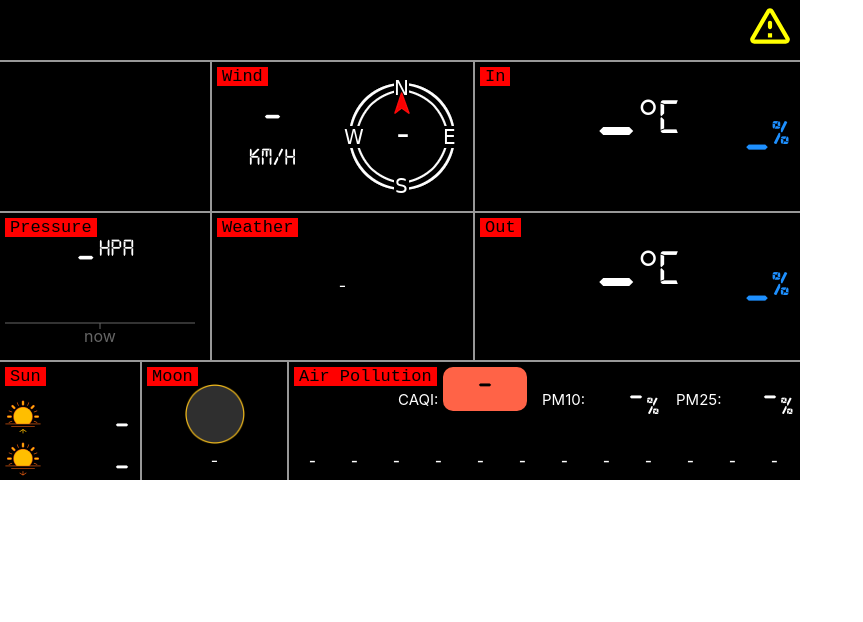
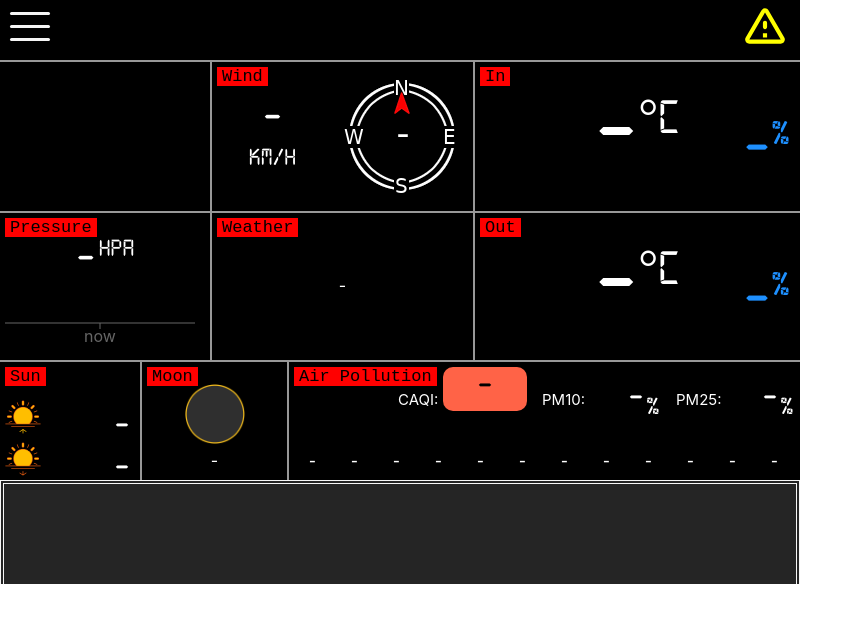
Before and after one commit to pawbla/HomeActiveDisplay, a React (Create React App) app in the folder home-active-display/: page / in a window 1280 px wide. Shown: the top 622 px of the page, without its empty margins (0-863 px from the left). Built offline with nearby package versions, Linux system fonts and the light colour scheme.

Commit message:
Menu implementation

```diff
--- a/home-active-display/package.json
+++ b/home-active-display/package.json
@@ -10,6 +10,7 @@
     "@testing-library/jest-dom": "^5.15.0",
     "@testing-library/react": "^11.2.7",
     "@testing-library/user-event": "^12.8.3",
+    "hamburger-react": "^2.5.0",
     "react": "^17.0.2",
     "react-dom": "^17.0.2",
     "react-scripts": "4.0.3",
--- a/home-active-display/src/App.js
+++ b/home-active-display/src/App.js
@@ -2,8 +2,8 @@ import './App.scss';
 import Weather from './Components/Weather/Weather';
 
 //Mocked service for testing purpose, remove when deployed for integration
-import { mockedBackend } from './Mocks/mockedBackend';
-mockedBackend();
+//import { mockedBackend } from './Mocks/mockedBackend';
+//mockedBackend();
 
 function App() {
   return (
--- a/home-active-display/src/Components/Weather/TopComponent.js
+++ b/home-active-display/src/Components/Weather/TopComponent.js
@@ -1,13 +1,23 @@
-import React from 'react';
+import React, {useState} from 'react';
 import WarningAmberRoundedIcon from '@mui/icons-material/WarningAmberRounded';
+import MenuButton from '../../Libs/Menu/MenuButton';
+import MenuBar from '../../Libs/Menu/MenuBar';
 
 export default function TopComponent(props) {
+
+    const [isOpen, setIsOpen] = useState(false);
+
+    const toggleMenu = () => {
+        setIsOpen(!isOpen);
+    }
+
     return(
         <div className="top">
-            <div></div>
+            <MenuButton onClick={toggleMenu}/>
             <div className="warning">
                 {props.isError ? <WarningAmberRoundedIcon sx={{ fontSize: 50 }} /> : null}
             </div>
+            <MenuBar show={isOpen}/>
         </div>
     );
 }
--- a/home-active-display/src/Components/Weather/styles.scss
+++ b/home-active-display/src/Components/Weather/styles.scss
@@ -7,13 +7,14 @@
     flex-flow: column nowrap;
     align-items: stretch;
     .top {
+        padding: 0px 10px;
         min-height: 60px;
         height: 60px;
         border-bottom: $border_size solid $border_colour;
         display: flex;
         justify-content: space-between;
+        align-items: baseline;
         .warning {
-            padding-right: 5px;
             color: yellow;
             font-size: 50px;
         }
--- /dev/null
+++ b/home-active-display/src/Libs/Menu/MenuBar.js
@@ -0,0 +1,10 @@
+import React from 'react';
+import './styles.scss';
+
+export default function MenuBar(props) {
+
+    return (
+        <div className={ "menuBar " + (props.show ? "show" : null)}>
+        </div>
+    );
+}
--- /dev/null
+++ b/home-active-display/src/Libs/Menu/MenuButton.js
@@ -0,0 +1,24 @@
+import React, {useState} from 'react';
+import './styles.scss';
+
+export default function MenuButton(props) {
+
+    const [isOpen, setIsOpen] = useState(false);
+
+    const toggleMenu = () => {
+        setIsOpen(!isOpen);
+        props.onClick();
+    }
+
+    const switchClass = (name) => {
+        return isOpen ? name : null;
+    }
+
+    return (
+        <div className="menu" onClick={toggleMenu}>
+            <div className={switchClass("bar1")} ></div>
+            <div className={switchClass("bar2")}></div>
+            <div className={switchClass("bar3")}></div>
+        </div>
+    );
+}
--- /dev/null
+++ b/home-active-display/src/Libs/Menu/styles.scss
@@ -0,0 +1,45 @@
+@import "../../vars";
+$menubar_h: 100px;
+$menubar_border: 4px;
+$menubar_h_b: ($menubar_h + $menubar_border) * -1;
+
+.menu {
+    width: 40px;
+    height: 40px;
+    padding-bottom: 8px;
+    div {
+        width: 40px;
+        height: 3px;
+        background-color: $main_colour;
+        border-radius: 10px;
+        margin: 10px 0;
+        transition: 0.5s;
+    }
+    .bar1 {
+        -webkit-transform: rotate(-45deg) translate(-8px, 6px);
+        transform: rotate(-45deg) translate(-8px, 6px);
+    }
+    .bar2 {
+        opacity: 0;
+    }
+    .bar3 {
+        -webkit-transform: rotate(45deg) translate(-11px, -8x);
+        transform: rotate(45deg) translate(-11px, -11px);
+    }
+}
+.menuBar {
+    border: $menubar_border double $main_colour;
+    border-bottom: 0;
+    position: absolute;
+    bottom: $menubar_h_b;
+    left: 0px;
+    width: 99%;
+    height: $menubar_h;
+    z-index: 10;
+    background-color: black;
+    opacity: 0.85;
+    transition: 0.5s;
+}
+.show {
+    transform: translate(0px,$menubar_h_b);
+}
```
Also changed, not shown: home-active-display/src/vars.scss (line endings or trailing spaces), 1 other file (tests, documents, lock files or other folders).
